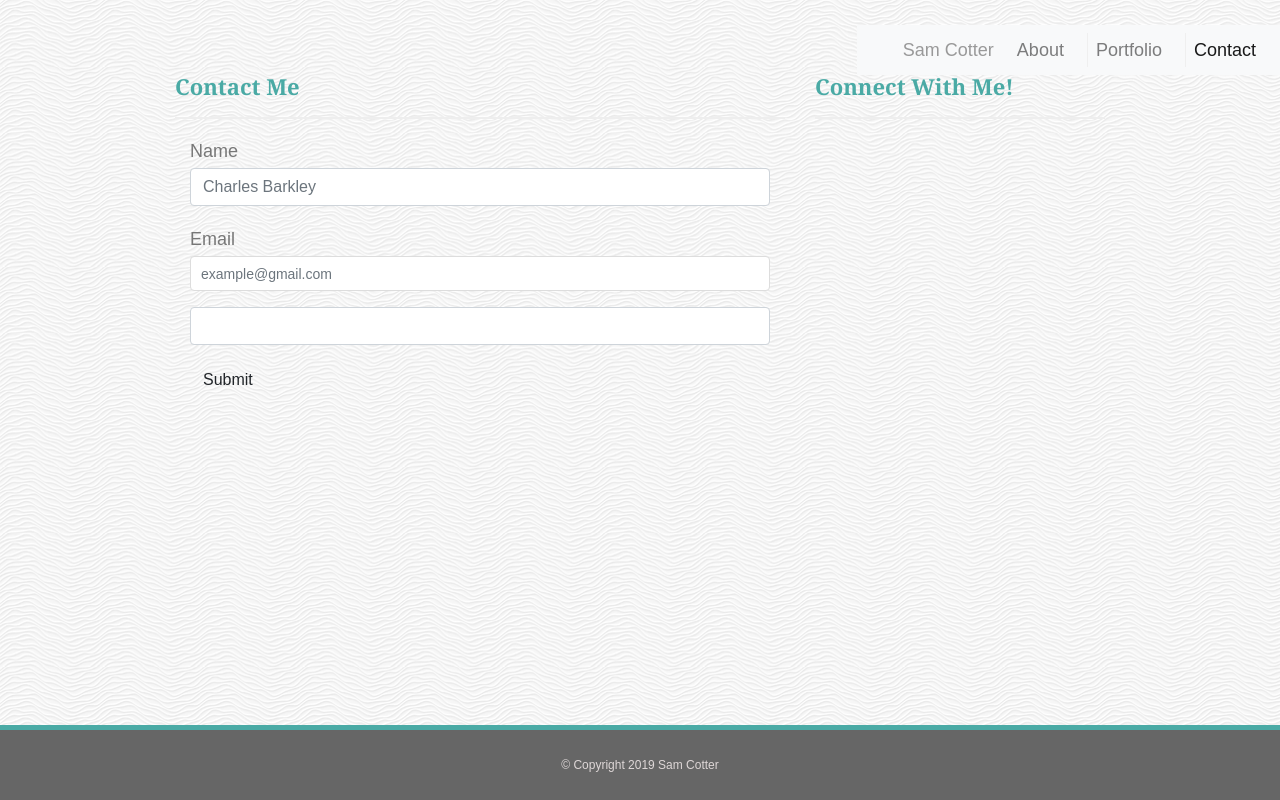
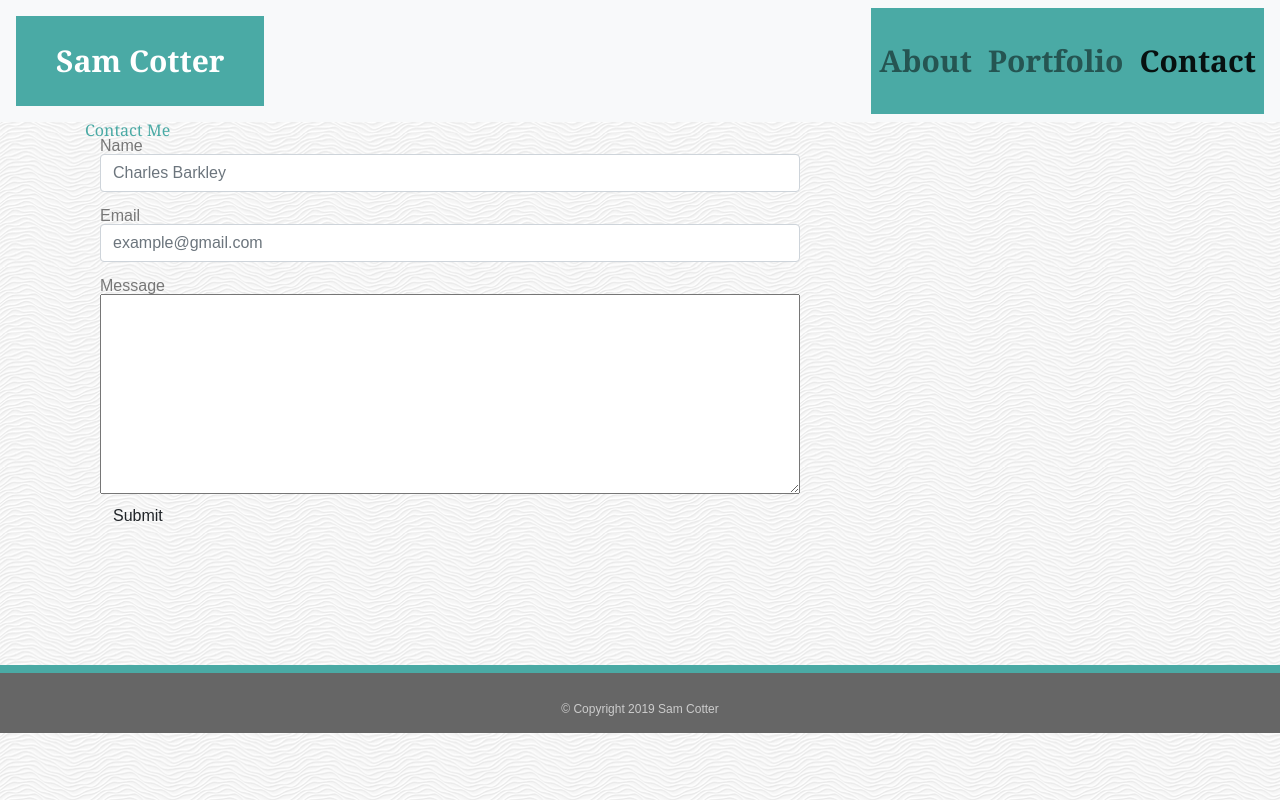
Before and after one commit to swcotter/Bootstrap-Portfolio, a plain HTML site: page contact.html in a window 1280 px wide. Drawn offline with nearby package versions, Linux system fonts and the light colour scheme; files that its build step writes are made by us from their sources.

Commit message:
Saturday Update

```diff
--- a/assets/css/style.css
+++ b/assets/css/style.css
@@ -1,148 +1,57 @@
-body {
-    font-family: Arial, "Helvetica Neue", Helvetica, sans-serif;
-    font-size: 18px;
-    line-height: 34px;
+html {
+  position: relative;
+}
+html, body {
+  font-family: Arial, 'Helvetica Neue', Helvetica, sans-serif;
   color: #777777;
-    background: url(../images/white-waves/white-waves.png);
+  background-color: #dddddd;
+  background-image: url("../images/white-waves/white-waves.png");
 }
-
-  * {
-    box-sizing: border-box;
-  }
-
-  /* general */
-
-  .container {
-    width: 100%;
-    max-width: 960px;
-    margin: 0 auto;
-    clear: both;
-  }
-
-  h1,
-  h2,
-  h3,
-  p {
-    margin-bottom: 20px;
-  }
-
-  p:last-child {
-    margin-bottom: 0;
-  }
-
-  h1,
-  h2,
-  h3 {
-    font-family: Georgia, Times, "Times New Roman", serif;
-    font-weight: 700;
+h1, h2, h3, h4, h5, h6 {
+  font-family: Georgia, 'Times New Roman', Times, serif;
   color: #4aaaa5;
 }
-
-  h1 {
-    padding-bottom: 20px;
-    font-size: 30px;
-    line-height: 49px;
-    border-bottom: 3px solid #dddddd;
+html {
+  position: relative;
 }
-
-  h2,
-  h3 {
-    font-size: 22px;
-  }
-
-  /* header */
-
-  #masthead {
-    position: fixed;
-    z-index: 99;
-    width: 100%;
-    margin: 0 0 30px;
-    overflow: auto;
-    color: #ffffff;
-    background: #ffffff;
-    border-bottom: 2px solid #cccccc;
-  }
-
-  #logo {
-    float: left;
-    width: 250px;
-    height: 90px;
-    font-family: Georgia, Times, "Times New Roman", serif;
-    font-size: 30px;
-    font-weight: 700;
-    line-height: 90px;
-    color: #ffffff;
-    text-align: center;
-    text-decoration: none;
-    background: #4aaaa5;
-  }
-
-  nav {
-    float: right;
-    margin-top: 25px;
-  }
-
-  nav a {
-    display: inline-block;
-    padding-left: 15px;
-    margin-left: 15px;
-    line-height: 18px;
-    color: #999;
-    text-decoration: none;
-    border-left: 1px solid #efefef;
-  }
-
-  nav a:first-child {
-    border-left: 0 none;
-  }
-
-  /* footer */
-
-  footer {
-    border-top: 5px solid #4aaaa5;
-    position: fixed;
-    bottom: 0;
-    z-index: 1;
-    width: 100%;
-    text-align: center;
-    font-size: 12px;
-    padding: 18px;
-    background-color: #666666;
-    color: #ded7d7;
-  }
-
-  h3, h2 {
-    padding-bottom: 20px;
-    margin-bottom: 15px;
-    line-height: 22px;
-    border-bottom: 2px solid #eeeeee;
-  }
-
-  /* main */
-
-  #main-container {
-    padding-top: 130px;
-    min-height: calc(100vh - 70px);
-  }
-
 .headshot {
   float: left;
+  padding: 0 1em 1em 0;
+  width: 275px;
+  height: 200px;
+}
+footer {
+  bottom: 0;
   width: 100%;
-    max-width: 960px;
-    padding: 30px;
-    margin: 0 0 40px;
-    background: #ffffff;
-    border: 1px solid #dddddd;
+  height: 2.5rem;
+  padding: 30px 0;
+  clear: both;
+  font-size: 12px;
+  color: #ffffff;
+  color: #cccccc;
+  text-align: center;
+  background: #666666;
+  border-top: 8px solid #4aaaa5;
+  position: relative;
+  margin-top: 130px;
 }
-
-  /* portfolio page */
-
+a {
+  float: left;
+  display: block;
+  background-color: #4aaaa5;
+  color: #fff;
+  font-family: "Georgia";
+  font-size: 30px;
+  padding: 0 40px;
+  line-height: 90px;
+  font-weight: bold;
+  text-decoration: none;
+}
 .work {
   position: relative;
   float: left;
   width: 274px;
   margin: 20px 0 25px;
-    overflow: auto;
 }
 
 .work:nth-child(even) {
@@ -151,6 +60,7 @@ body {
 
 .work img {
   width: 100%;
+  height: auto;
   border: 0 none;
   opacity: 0.8;
 }
@@ -163,56 +73,14 @@ body {
   margin-bottom: 0;
   font-weight: 300;
   line-height: 30px;
-    color: #ffffff;
+  color: #fff;
   text-align: center;
   background: #4aaaa5;
   border-bottom: 0;
+  font-family: "Georgia";
+  font-size: 22px;
 }
-
-  .auth-image {
-    float: left;
-    width: 200px;
-    height: auto;
-    margin-top: 10px;
-    margin-right: 25px;
-  }
-
-  /* contact page */
-
-  #contact-form ul {
-    margin-bottom: 20px;
-  }
-
-  #contact-form li {
-    margin-bottom: 10px;
-  }
-
-  label,
-  input[type=text],
-  input[type=email],
-  textarea {
-    display: block;
-    width: 100%;
-  }
-
-  input[type=text],
-  input[type=email],
-  textarea {
-    height: 35px;
-    padding: 0 10px;
-    font-size: 14px;
-    border: 1px solid #dddddd;
-  }
-
 textarea {
   height: 200px;
+  width: 700px;
 }
-
-  input[type=submit] {
-    padding: 10px 30px;
-    font-size: 18px;
-    color: #ffffff;
-    cursor: pointer;
-    background: #4aaaa5;
-    border: 0 none;
-  }
--- a/contact.html
+++ b/contact.html
@@ -14,14 +14,16 @@
     <header>
         <nav class="navbar navbar-expand-lg navbar-light bg-light">
             <a class="home" href="index.html">Sam Cotter</a>
-                        <button class="navbar-toggler" type="button" data-toggle="collapse" data-target="#navbarNavAltMarkup" aria-controls="navbarNavAltMarkup" aria-expanded="false" aria-label="Toggle navigation">
+            <button class="navbar-toggler" type="button" data-toggle="collapse" data-target="#navbarNavAltMarkup"
+                aria-controls="navbarNavAltMarkup" aria-expanded="false" aria-label="Toggle navigation">
                 <span class="navbar-toggler-icon"></span>
             </button>
             <div class="collapse navbar-collapse" id="navbarNavAltMarkup">
-                          <div class="navbar-nav">
+                <div class="navbar-nav ml-auto">
                     <a class="nav-item nav-link" href="index.html">About</a>
                     <a class="nav-item nav-link" href="portfolio.html">Portfolio</a>
-                            <a class="nav-item nav-link active" href="contact.html">Contact  <span class="sr-only">(current)</span></a>
+                    <a class="nav-item nav-link active" href="contact.html">Contact <span
+                            class="sr-only">(current)</span></a>
                 </div>
             </div>
         </nav>
@@ -51,10 +53,9 @@
                                         placeholder="example@gmail.com">
                                 </div>
 
-                                <div class="form-group">
-                                    <label for="message" class="form-control" id="inputmessage"
-                                        placeholder="Please write here!"></label>
-                                </div>
+
+                                <label for="message">Message</label>
+                                <textarea id="message" name="message" required="required"></textarea>
 
                                 <button type="submit" class="btn btn-default">Submit</button>
                             </form>
@@ -62,15 +63,7 @@
                     </section>
                 </div>
 
-                <div class="col-md-4 text-left inside-pad">
-                    <div id="sidebar">
-                        <h3 class="title teal-text gray-line">
-                            Connect With Me!
-                        </h3>
 
-                    </div>
-
-                </div>
             </div>
         </div>
     </div>
```
Also changed, not shown: index.html (+12 -8 lines), portfolio.html (+7 -7 lines). Lines whose indentation alone changed are shown as unchanged.
